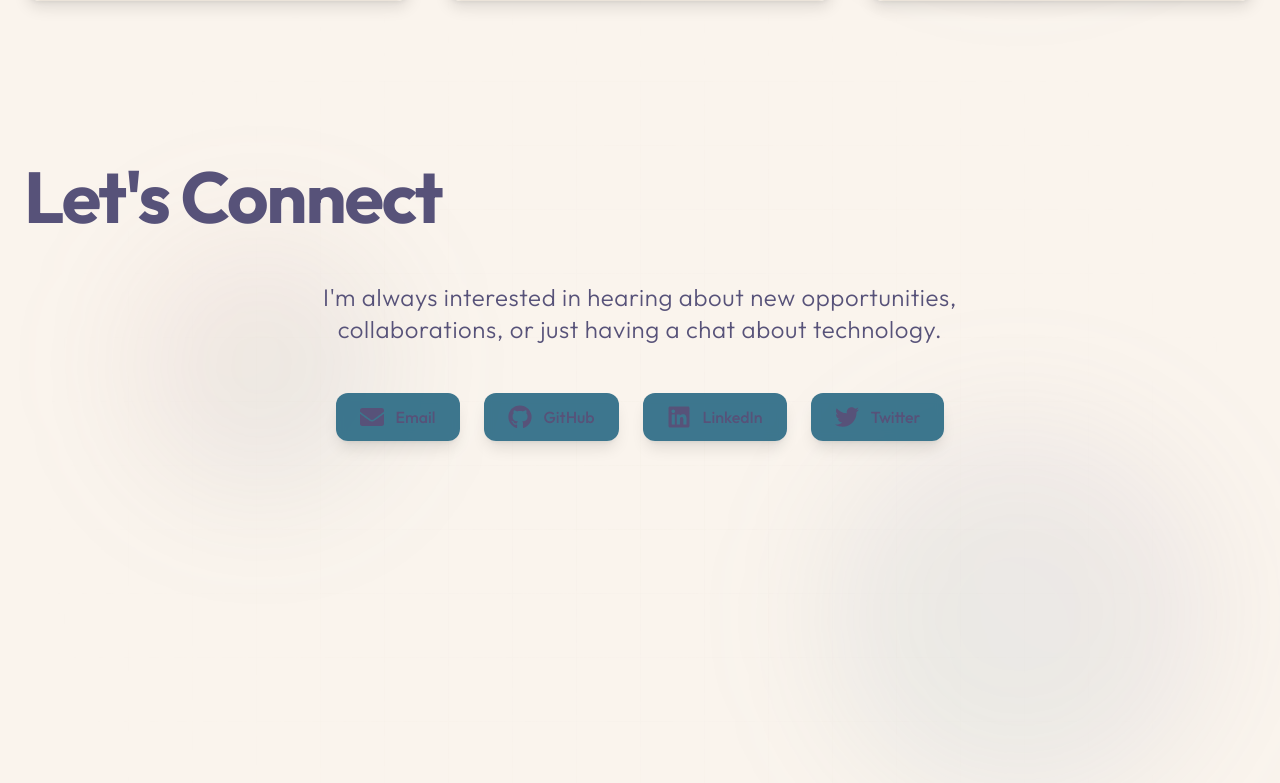
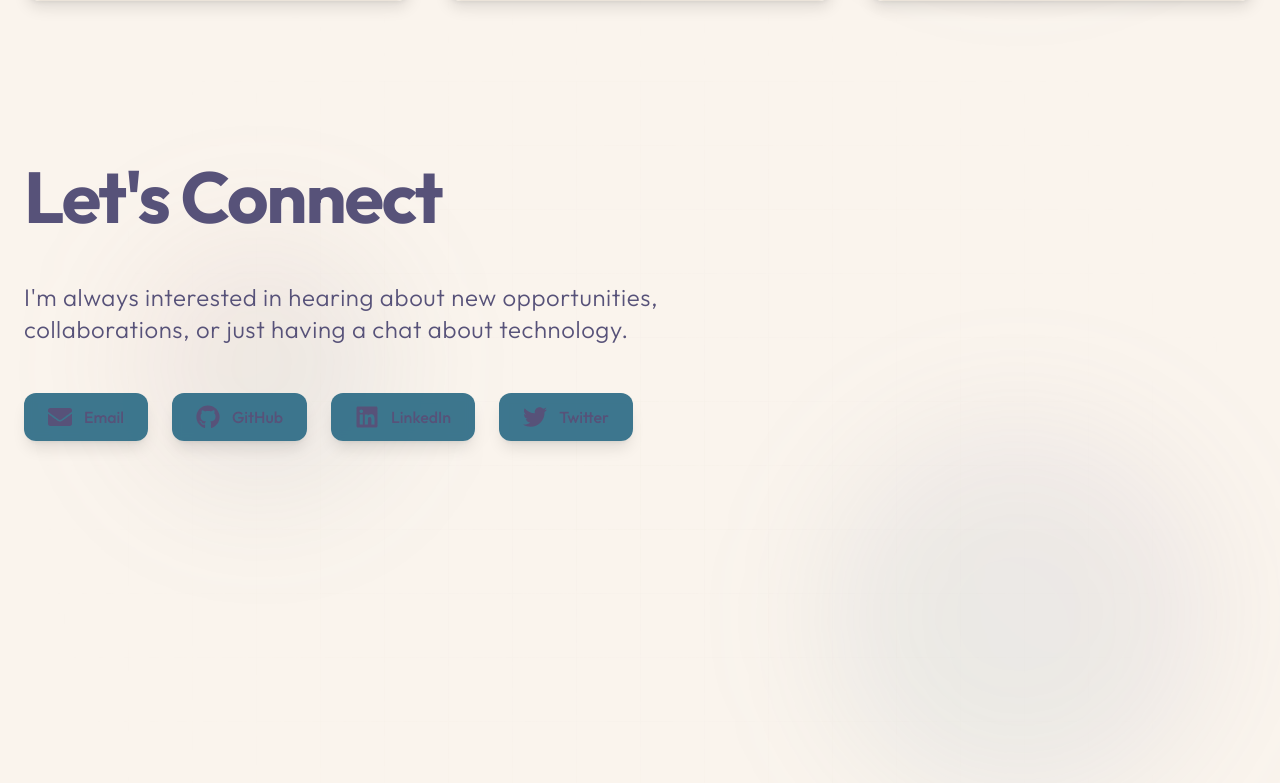
Before and after one commit to InfernapeXavier/InfernapeXavier.github.io, a Next.js app: page / in a window 1280 px wide. Shown: the part 2370-3153 px from the top of the page. Built offline with nearby package versions, Linux system fonts and the light colour scheme.

Commit message:
style(contact): left align Let's Connect section
- Remove center alignment from contact section text
- Remove center alignment from social links
- Maintain max width for better readability

```diff
--- a/src/app/page.tsx
+++ b/src/app/page.tsx
@@ -155,12 +155,12 @@ export default function Home() {
         <div className="grid-pattern" />
         <div className="section-container">
           <h2 className="section-heading mb-12">Let&apos;s Connect</h2>
-          <div className="flex flex-col items-center space-y-12 animate-fade-in">
-            <p className="text-2xl text-rose-pine-subtle text-center max-w-2xl font-light tracking-wide">
+          <div className="flex flex-col space-y-12 animate-fade-in max-w-2xl">
+            <p className="text-2xl text-rose-pine-subtle font-light tracking-wide">
               I&apos;m always interested in hearing about new opportunities,
               collaborations, or just having a chat about technology.
             </p>
-            <div className="flex flex-wrap justify-center gap-6">
+            <div className="flex flex-wrap gap-6">
               <a
                 href="mailto:website@rohitc.tech"
                 className="button flex items-center space-x-3"
```
